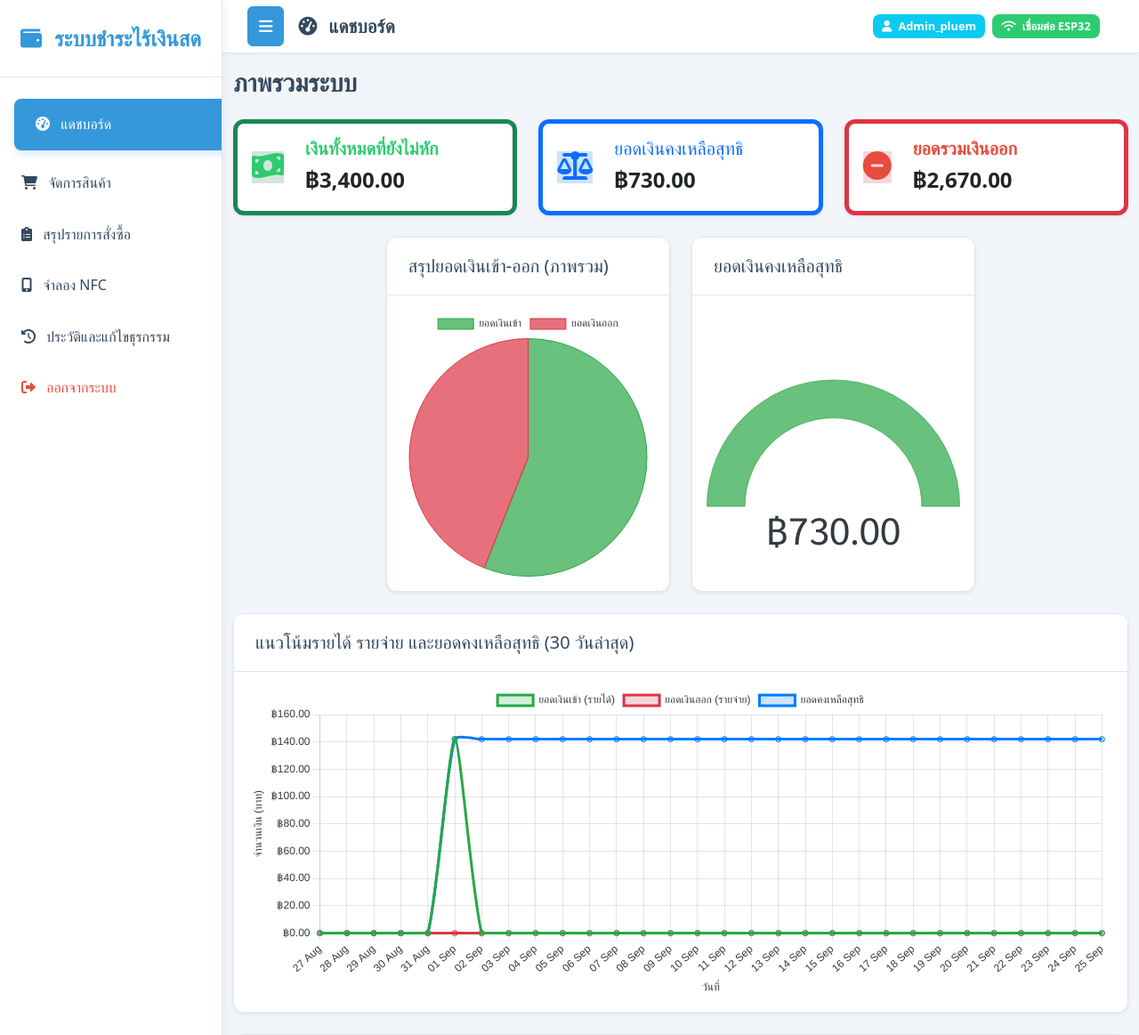
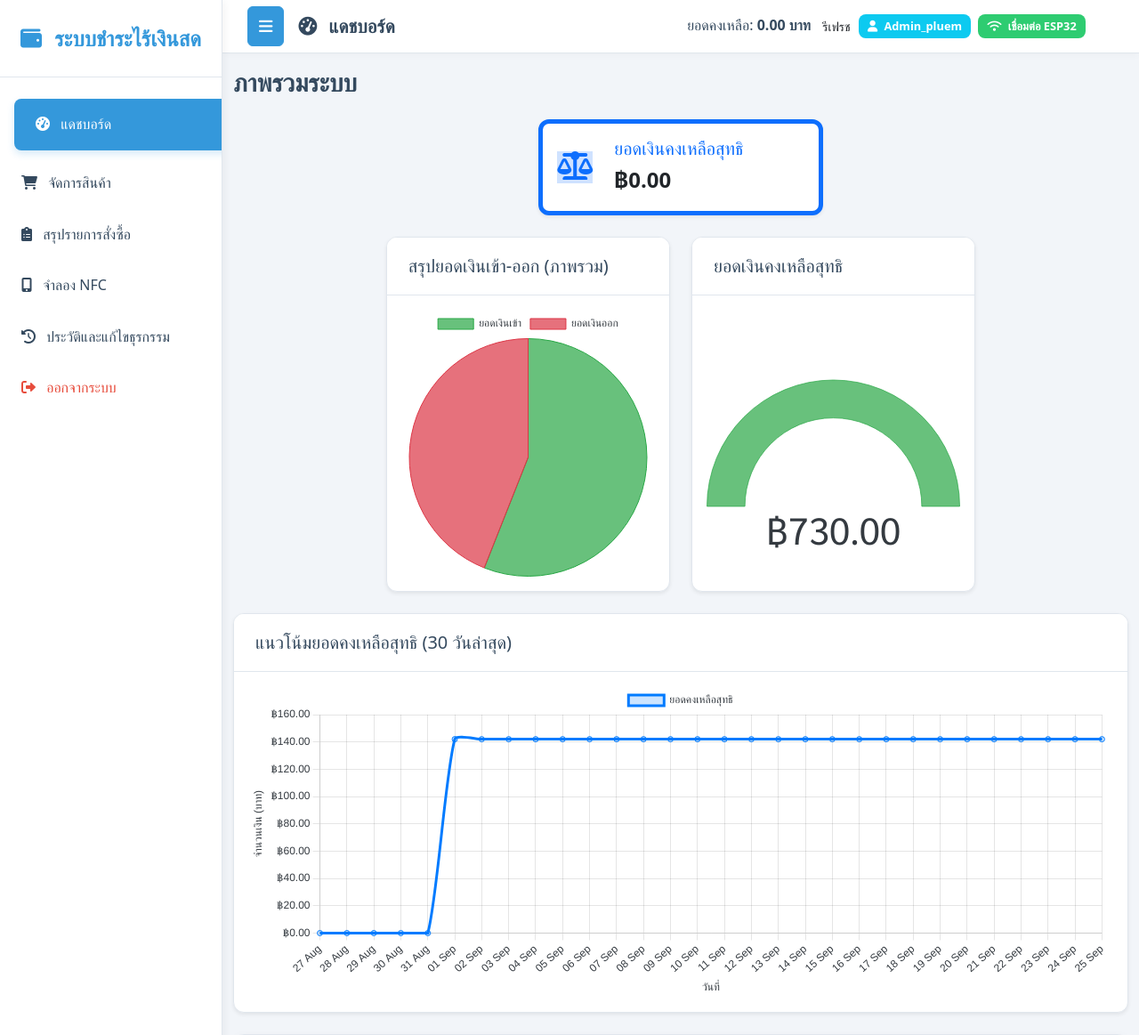
Before and after one commit to Wiritphon25Pherozz/saicur, a PHP site: page / in a window 1280 px wide. Shown: the top 1163 px of the page at 89% size. Run offline with PHP 8.4, Linux system fonts and the light colour scheme; a user stored in the database is signed in; data comes from the database, SQL or seed files in the repository; some libraries are stand-ins or nearby versions.

Commit message:
Add files via upload

```diff
--- a/index.php
+++ b/index.php
@@ -246,8 +246,24 @@ for ($i = $days_to_fetch - 1; $i >= 0; $i--) {
                     </button>
                     <a class="navbar-brand ms-3 d-none d-md-block" href="#">
                         <i class="fas fa-tachometer-alt me-2"></i> แดชบอร์ด
+                    <div class="ms-auto me-3 d-flex align-items-center">
                     </a>
                     <div class="ms-auto me-3 d-flex align-items-center">
+                        <?php
+                             require_once __DIR__.'/db_config.php';
+                              session_start();
+                             $balance_baht = '0.00';
+                             if (!empty($_SESSION['user_id'])) {
+                                $q = $conn->prepare("SELECT c.balance FROM nfc_cards n JOIN cards c ON c.uid = n.card_uid WHERE n.user_id=? LIMIT 1");
+                                $q->execute([ (int)$_SESSION['user_id'] ]);
+                                $satang = (int)($q->fetchColumn() ?: 0);
+                                $balance_baht = number_format($satang / 100, 2);
+                            }
+                        ?>
+                        <div class="wallet-balance">ยอดคงเหลือ: <strong><?php echo $balance_baht; ?> บาท</strong>
+                            <a href="index.php" class="btn btn-sm">รีเฟรช</a>
+                        </div>
+
                         <span class="badge bg-info me-2">
                             <i class="fas fa-user me-1"></i> <?php echo htmlspecialchars($_SESSION['username']); ?>
                         </span>
@@ -260,24 +276,7 @@ for ($i = $days_to_fetch - 1; $i >= 0; $i--) {
             <div class="container-fluid py-4">
                 <h3 class="mb-4 dashboard-title">ภาพรวมระบบ</h3>
 
-                <div class="row g-4 mb-4">
-                    <div class="col-lg-4 col-md-6">
-                        <div class="card custom-card h-100 shadow-sm border-start border-success border-5">
-                            <div class="card-body">
-                                <div class="row align-items-center">
-                                    <div class="col-auto">
-                                        <div class="icon-circle bg-success-subtle text-success">
-                                            <i class="fas fa-money-bill-wave fa-2x"></i>
-                                        </div>
-                                    </div>
-                                    <div class="col">
-                                        <h5 class="card-title text-success mb-1">เงินทั้งหมดที่ยังไม่หัก</h5>
-                                        <p class="card-text fs-4 fw-bold">฿<?php echo number_format($total_topup_amount, 2); ?></p>
-                                    </div>
-                                </div>
-                            </div>
-                        </div>
-                    </div>
+                <div class="row g-4 mb-4 justify-content-center">
                     <div class="col-lg-4 col-md-6">
                         <div class="card custom-card h-100 shadow-sm border-start border-primary border-5">
                             <div class="card-body">
@@ -289,24 +288,7 @@ for ($i = $days_to_fetch - 1; $i >= 0; $i--) {
                                     </div>
                                     <div class="col">
                                         <h5 class="card-title text-primary mb-1">ยอดเงินคงเหลือสุทธิ</h5>
-                                        <p class="card-text fs-4 fw-bold">฿<?php echo number_format($total_topup_amount - $total_buy_amount, 2); ?></p>
-                                    </div>
-                                </div>
-                            </div>
-                        </div>
-                    </div>
-                    <div class="col-lg-4 col-md-6">
-                        <div class="card custom-card h-100 shadow-sm border-start border-danger border-5">
-                            <div class="card-body">
-                                <div class="row align-items-center">
-                                    <div class="col-auto">
-                                        <div class="icon-circle bg-danger-subtle text-danger">
-                                            <i class="fas fa-minus-circle fa-2x"></i>
-                                        </div>
-                                    </div>
-                                    <div class="col">
-                                        <h5 class="card-title text-danger mb-1">ยอดรวมเงินออก</h5>
-                                        <p class="card-text fs-4 fw-bold">฿<?php echo number_format($total_buy_amount, 2); ?></p>
+                                        <p class="card-text fs-4 fw-bold">฿<?php echo $balance_baht; ?></p>
                                     </div>
                                 </div>
                             </div>
@@ -342,7 +324,7 @@ for ($i = $days_to_fetch - 1; $i >= 0; $i--) {
                     <div class="col-12 mt-4">
                         <div class="card custom-card h-100 shadow-sm">
                             <div class="card-header custom-card-header">
-                                <h5 class="mb-0">แนวโน้มรายได้ รายจ่าย และยอดคงเหลือสุทธิ (30 วันล่าสุด)</h5>
+                                <h5 class="mb-0">แนวโน้มยอดคงเหลือสุทธิ (30 วันล่าสุด)</h5>
                             </div>
                             <div class="card-body">
                                 <div class="chart-container-lg">
@@ -644,25 +626,9 @@ for ($i = $days_to_fetch - 1; $i >= 0; $i--) {
                 labels: chartLabels,
                 datasets: [
                     {
-                        label: 'ยอดเงินเข้า (รายได้)',
-                        data: topupData,
-                        borderColor: 'rgba(40, 167, 69, 1)', // Success green
-                        backgroundColor: 'rgba(40, 167, 69, 0.2)',
-                        fill: false,
-                        tension: 0.2 // Smooth curves
-                    },
-                    {
-                        label: 'ยอดเงินออก (รายจ่าย)',
-                        data: buyData,
-                        borderColor: 'rgba(220, 53, 69, 1)', // Danger red
-                        backgroundColor: 'rgba(220, 53, 69, 0.2)',
-                        fill: false,
-                        tension: 0.2
-                    },
-                    {
                         label: 'ยอดคงเหลือสุทธิ',
                         data: netBalanceData,
-                        borderColor: 'rgba(0, 123, 255, 1)', // Primary blue
+                        borderColor: 'rgba(0, 123, 255, 1)',
                         backgroundColor: 'rgba(0, 123, 255, 0.2)',
                         fill: false,
                         tension: 0.2
```
